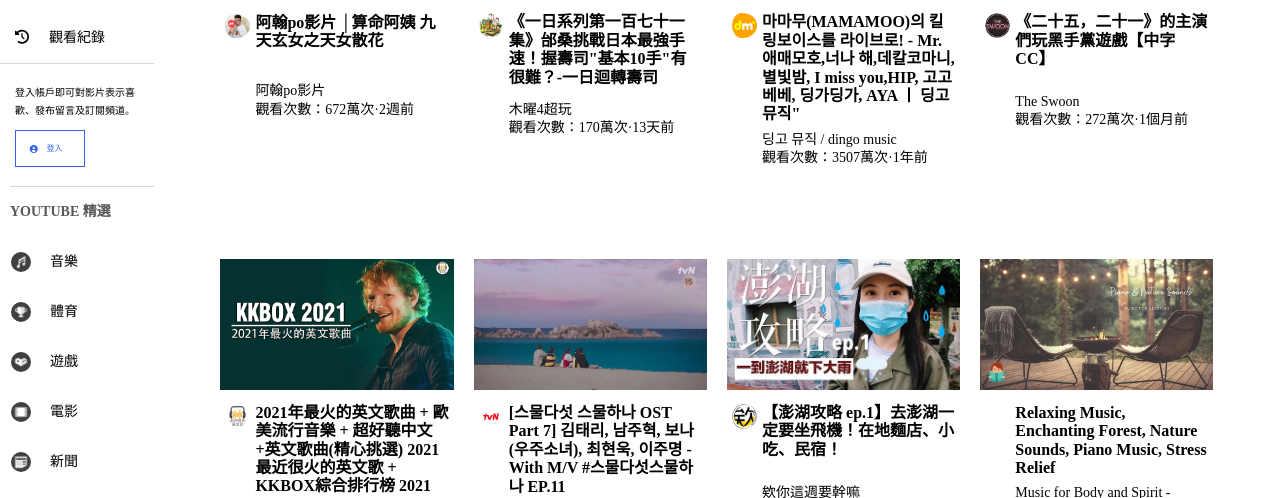
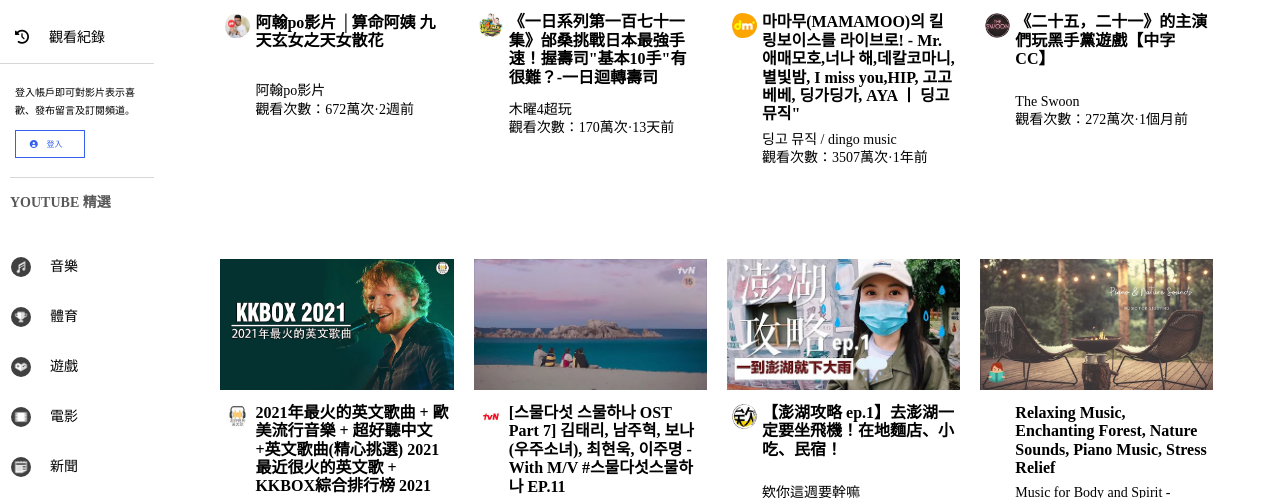
Before and after one commit to wdaweb/css-youtube--qie-ban-RubyOzgeWu, a plain HTML site: page index.html in a window 1280 px wide. Shown: the part 302-800 px from the top of the page. Drawn offline with Linux system fonts and the light colour scheme.

Commit message:
修正 finished

```diff
--- a/index.css
+++ b/index.css
@@ -217,7 +217,7 @@ img {
 /* sidebar */
 #select {
     width: 100%;
-    height: 147%;
+    height: 135%;
     /* background-color: rgb(197, 197, 197); */
     font-size: 14px;
     display: flex;
@@ -326,7 +326,7 @@ img {
     margin-left: 10px;
     font-weight: bold;
     color: rgb(89, 88, 88);
-    margin-bottom: 0px;
+    /* margin-bottom: 0px; */
 }
 .select-Area .select{
     display: flex;
```
